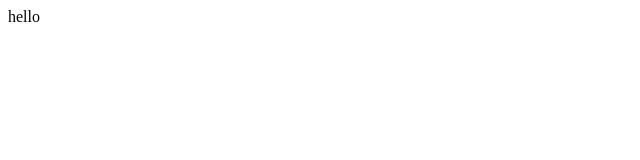
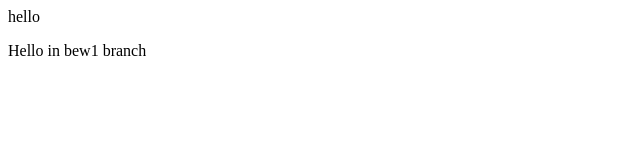
Before and after one commit to SanjeetKumar07/demo-rep3, a plain HTML site: page index.html in a window 1280 px wide. Shown: the whole page, without its empty margins (0-640 px from the left). Drawn offline with Linux system fonts and the light colour scheme.

Commit message:
new1 branch

```diff
--- a/index.html
+++ b/index.html
@@ -1 +1,2 @@
 <p>hello</p>
+<p>Hello in bew1 branch</p>
```
